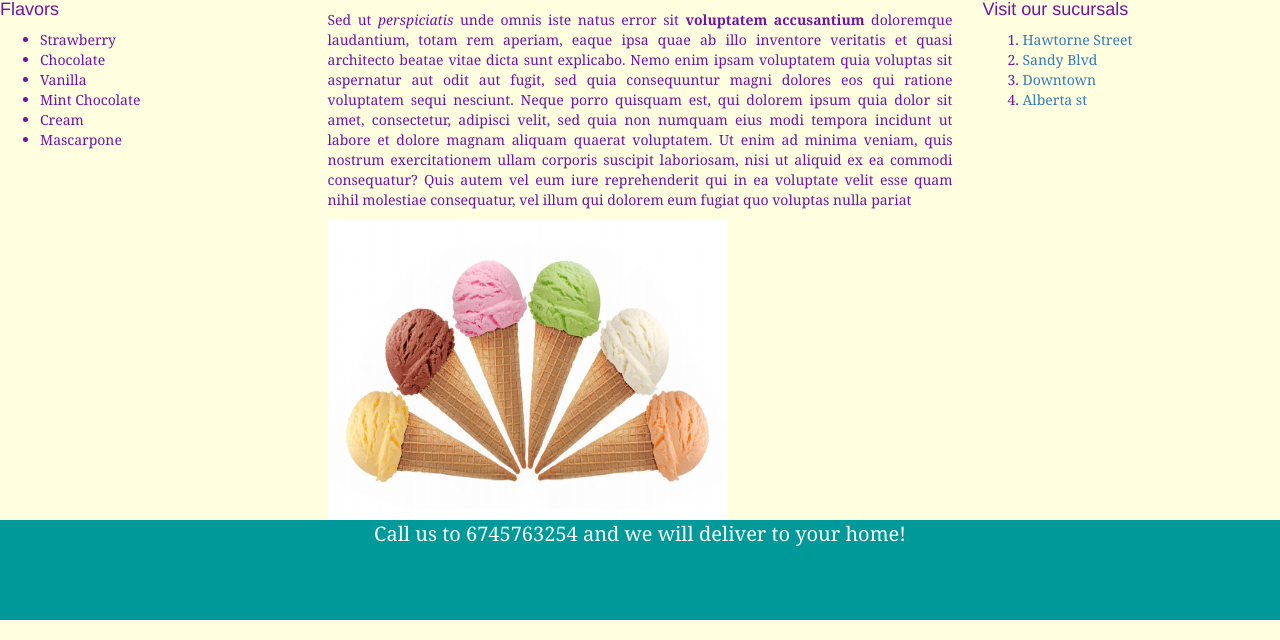
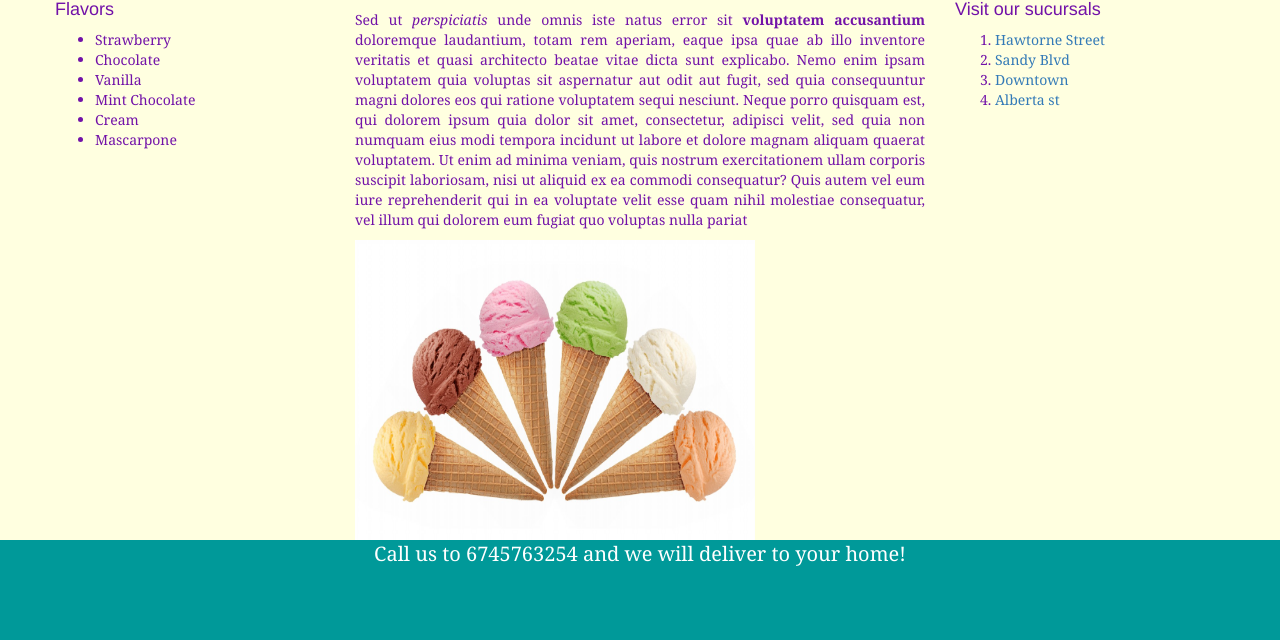
Before and after one commit to Cecilia85/code-review, a plain HTML site: page index.html in a window 1280 px wide. Shown: the part 373-1013 px from the top of the page. Drawn offline with Linux system fonts and the light colour scheme.

Commit message:
Changed js again

```diff
--- a/css/stylesheet.css
+++ b/css/stylesheet.css
@@ -6,6 +6,11 @@
 
 }
 
+
+.container{
+  width:1200px;
+  margin:0 auto;
+}
 span{
 font-family: Georgia;
 font-size: 100px;
@@ -15,6 +20,7 @@ color:lightyellow;
 .icecream {
   width:400px;
   height:300px;
+
 
 }
 p{
--- a/index.html
+++ b/index.html
@@ -9,6 +9,7 @@
   <header class="header">
     <span>The best icecream in town</span>
   </header>
+  <div class="container">
   <h2> Youll have to try our flavors!</h2>
   <div class="row">
     <div class="col-md-3">
@@ -35,7 +36,7 @@
         <li><a href="http://www.facebook.com">Alberta st </li>
         </div>
   </div>
-
+</div>
   <div class="call-us">
     Call us to 6745763254 and we will deliver to your home!
   </div>
```
Also changed, not shown: 1 other file.
